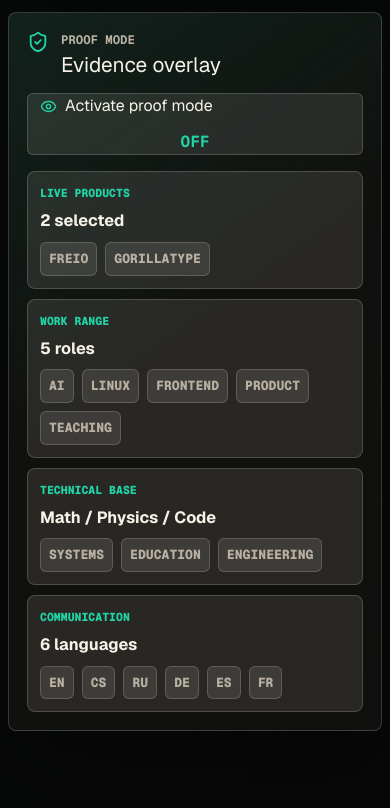
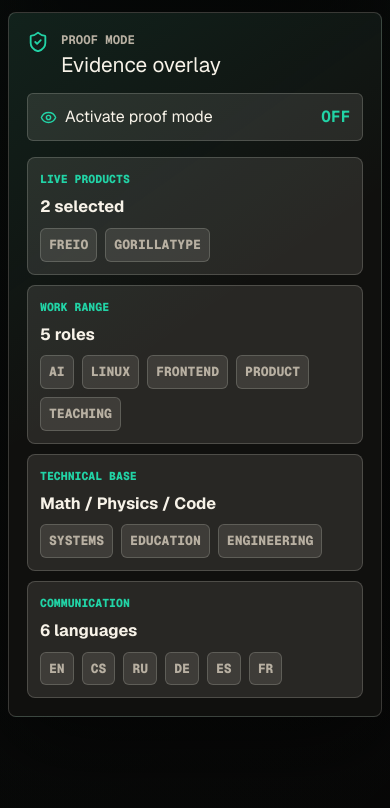
Before and after one commit to DanilaAnikin/Danila_Sergejevic_Anikin-Portfolio, a Next.js app: page / in a window 390 px wide. Shown: the part 5092-5900 px from the top of the page. Built offline with nearby package versions, Linux system fonts and the light colour scheme.

Commit message:
Fix mobile proof toggle and company name

```diff
--- a/public/cv/danila-anikin-cv.html
+++ b/public/cv/danila-anikin-cv.html
@@ -273,7 +273,7 @@
             <div class="item">
               <div class="item-head">
                 <div>
-                  <h3>DENEWY / juno.one</h3>
+                  <h3>DENEVY / juno.one</h3>
                   <p class="meta">Junior Frontend Developer / Frontend Developer | Prague</p>
                 </div>
                 <p class="meta">Apr 2023 - Sep 2023</p>
--- a/src/app/globals.css
+++ b/src/app/globals.css
@@ -2946,8 +2946,7 @@ a.contact-card:focus-visible {
     border-bottom: 0;
   }
 
-  .architecture-intro,
-  .proof-toggle {
+  .architecture-intro {
     align-items: stretch;
     flex-direction: column;
   }
@@ -2955,6 +2954,12 @@ a.contact-card:focus-visible {
   .architecture-intro a,
   .proof-toggle {
     width: 100%;
+  }
+
+  .proof-toggle {
+    flex-direction: row;
+    align-items: center;
+    justify-content: space-between;
   }
 
   .terminal-command-list,
--- a/src/data/portfolio.ts
+++ b/src/data/portfolio.ts
@@ -155,7 +155,7 @@ export const experience = [
     stack: ["React", "TypeScript", "Node.js", "Product UX"],
   },
   {
-    company: "DENEWY / juno.one",
+    company: "DENEVY / juno.one",
     role: "Frontend Developer",
     kind: "Product frontend",
     points: [
@@ -433,7 +433,7 @@ export const cvFilters = [
     id: "frontend",
     label: "Frontend",
     summary: "Modern UI engineering, TypeScript components, product surfaces, and interactive app flows.",
-    experience: ["Freelance", "DENEWY / juno.one"],
+    experience: ["Freelance", "DENEVY / juno.one"],
     skills: ["TypeScript", "React", "Next.js", "Components", "Product UX", "Interface quality"],
   },
   {
@@ -447,7 +447,7 @@ export const cvFilters = [
     id: "product",
     label: "Product",
     summary: "Selected projects, client delivery, product decisions, UX clarity, and shipping discipline.",
-    experience: ["Freelance", "DENEWY / juno.one"],
+    experience: ["Freelance", "DENEVY / juno.one"],
     skills: ["Freio", "GorillaType", "Product UX", "Requirements", "Delivery", "Maintainability"],
   },
   {
```
Also changed, not shown: 1 other file (tests, documents, lock files or other folders).
